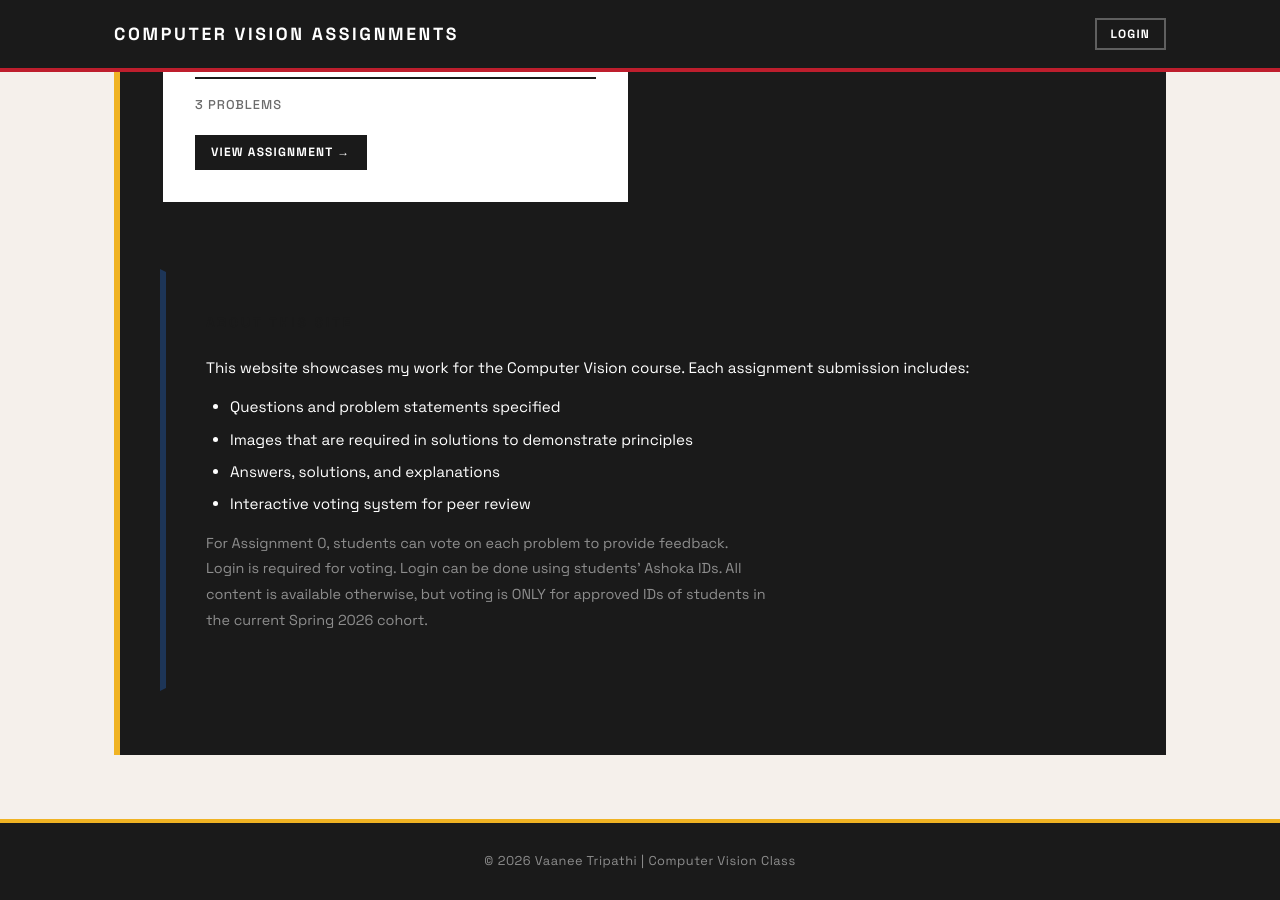
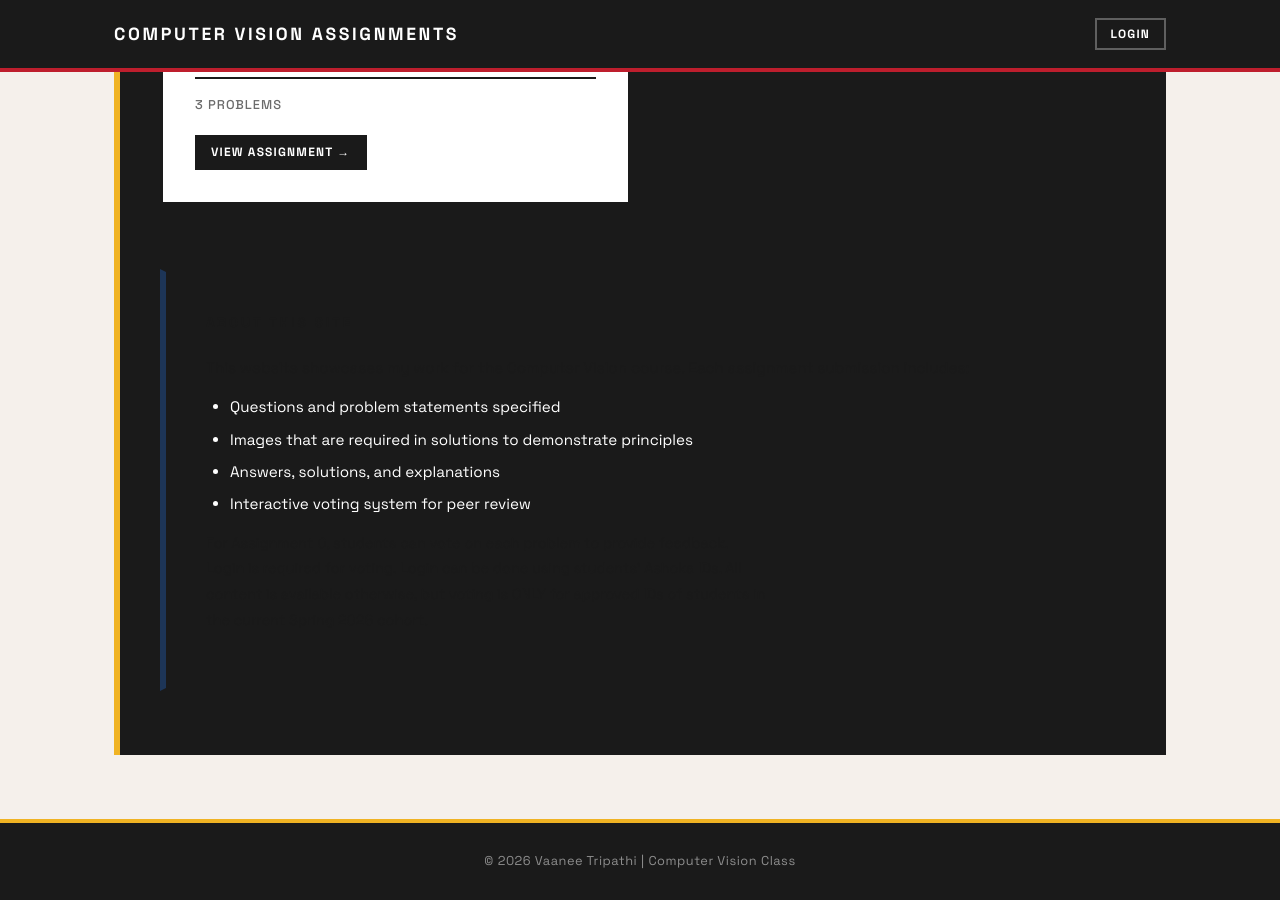
Before and after one commit to VaaneeTripathi/cv-assignments, a Jekyll site: the page built from index.html, in a window 1280 px wide and 900 px high, scrolled down 435 px. Built offline with Jekyll 4.4.1, drawn with Linux system fonts in a browser that asks for light colours; comment, search, counter and statistics services are not loaded.

Commit message:
Change font colour for about section in p tag

```diff
--- a/assets/css/style.css
+++ b/assets/css/style.css
@@ -616,6 +616,7 @@ footer {
     margin-bottom: 14px;
     line-height: 1.8;
     font-size: 0.95rem;
+    color:#1a1a1a;
 }
 
 .about ul {
```
